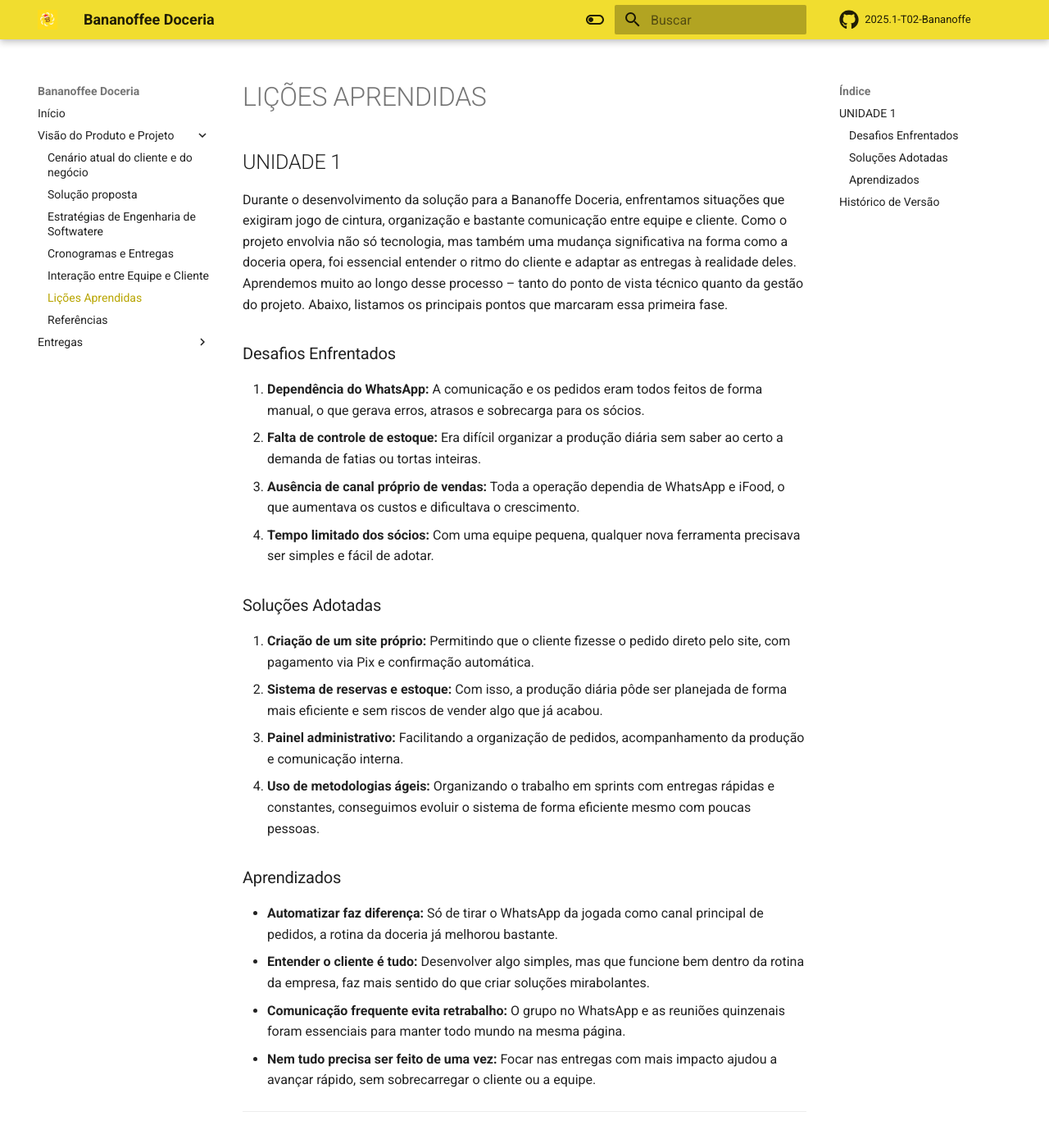
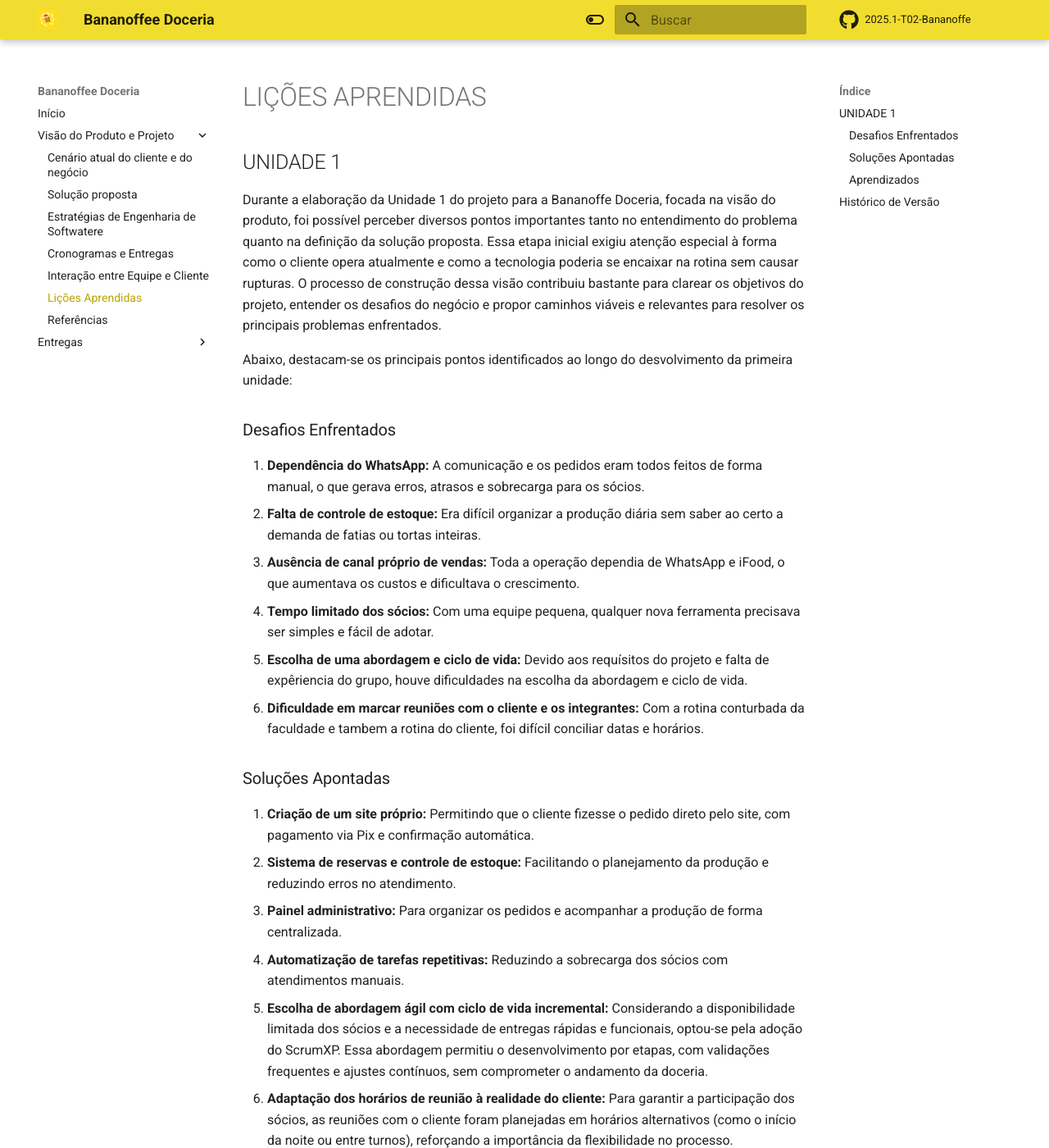
Before and after one commit to mdsreq-fga-unb/2025.1-T02-Bananoffe, an MkDocs documentation site: the page built from docs/pages/visaoDoProduto/licoesAprendidas.md, in a window 1280 px wide and 1400 px high. Shown: the whole window at 82% size. Built offline with MkDocs 1.6.1 and Material for MkDocs 9.7.7, drawn with Linux system fonts in a browser that asks for light colours; comment, search, counter and statistics services are not loaded; some of the changed text lies outside the part shown.

Commit message:
update liçoes aprendidas

```diff
--- a/docs/pages/visaoDoProduto/licoesAprendidas.md
+++ b/docs/pages/visaoDoProduto/licoesAprendidas.md
@@ -1,7 +1,9 @@
 # LIÇÕES APRENDIDAS
 ## UNIDADE 1
 
-Durante o desenvolvimento da solução para a Bananoffe Doceria, enfrentamos situações que exigiram jogo de cintura, organização e bastante comunicação entre equipe e cliente. Como o projeto envolvia não só tecnologia, mas também uma mudança significativa na forma como a doceria opera, foi essencial entender o ritmo do cliente e adaptar as entregas à realidade deles. Aprendemos muito ao longo desse processo – tanto do ponto de vista técnico quanto da gestão do projeto. Abaixo, listamos os principais pontos que marcaram essa primeira fase.
+Durante a elaboração da Unidade 1 do projeto para a Bananoffe Doceria, focada na visão do produto, foi possível perceber diversos pontos importantes tanto no entendimento do problema quanto na definição da solução proposta. Essa etapa inicial exigiu atenção especial à forma como o cliente opera atualmente e como a tecnologia poderia se encaixar na rotina sem causar rupturas. O processo de construção dessa visão contribuiu bastante para clarear os objetivos do projeto, entender os desafios do negócio e propor caminhos viáveis e relevantes para resolver os principais problemas enfrentados.
+
+Abaixo, destacam-se os principais pontos identificados ao longo do desvolvimento da primeira unidade:
 
 ### Desafios Enfrentados
 
@@ -9,26 +11,30 @@
 2. **Falta de controle de estoque:** Era difícil organizar a produção diária sem saber ao certo a demanda de fatias ou tortas inteiras.
 3. **Ausência de canal próprio de vendas:** Toda a operação dependia de WhatsApp e iFood, o que aumentava os custos e dificultava o crescimento.
 4. **Tempo limitado dos sócios:** Com uma equipe pequena, qualquer nova ferramenta precisava ser simples e fácil de adotar.
+5. **Escolha de uma abordagem e ciclo de vida:** Devido aos requísitos do projeto e falta de expêriencia do grupo, houve dificuldades na escolha da abordagem e ciclo de vida.
+6. **Dificuldade em marcar reuniões com o cliente e os integrantes:** Com a rotina conturbada da faculdade e tambem a rotina do cliente, foi difícil conciliar datas e horários.
 
-### Soluções Adotadas
+### Soluções Apontadas
 
 1. **Criação de um site próprio:** Permitindo que o cliente fizesse o pedido direto pelo site, com pagamento via Pix e confirmação automática.
-2. **Sistema de reservas e estoque:** Com isso, a produção diária pôde ser planejada de forma mais eficiente e sem riscos de vender algo que já acabou.
-3. **Painel administrativo:** Facilitando a organização de pedidos, acompanhamento da produção e comunicação interna.
-4. **Uso de metodologias ágeis:** Organizando o trabalho em sprints com entregas rápidas e constantes, conseguimos evoluir o sistema de forma eficiente mesmo com poucas pessoas.
+2. **Sistema de reservas e controle de estoque:** Facilitando o planejamento da produção e reduzindo erros no atendimento.
+3. **Painel administrativo:** Para organizar os pedidos e acompanhar a produção de forma centralizada.
+4. **Automatização de tarefas repetitivas:** Reduzindo a sobrecarga dos sócios com atendimentos manuais.
+5. **Escolha de abordagem ágil com ciclo de vida incremental:** Considerando a disponibilidade limitada dos sócios e a necessidade de entregas rápidas e funcionais, optou-se pela adoção do ScrumXP. Essa abordagem permitiu o desenvolvimento por etapas, com validações frequentes e ajustes contínuos, sem comprometer o andamento da doceria.
+6. **Adaptação dos horários de reunião à realidade do cliente:** Para garantir a participação dos sócios, as reuniões com o cliente foram planejadas em horários alternativos (como o início da noite ou entre turnos), reforçando a importância da flexibilidade no processo.
 
 ### Aprendizados
 
-- **Automatizar faz diferença:** Só de tirar o WhatsApp da jogada como canal principal de pedidos, a rotina da doceria já melhorou bastante.
-- **Entender o cliente é tudo:** Desenvolver algo simples, mas que funcione bem dentro da rotina da empresa, faz mais sentido do que criar soluções mirabolantes.
-- **Comunicação frequente evita retrabalho:** O grupo no WhatsApp e as reuniões quinzenais foram essenciais para manter todo mundo na mesma página.
-- **Nem tudo precisa ser feito de uma vez:** Focar nas entregas com mais impacto ajudou a avançar rápido, sem sobrecarregar o cliente ou a equipe.
-
+- **Entender a realidade do cliente:** Antes de pensar em tecnologias, foi essencial compreender como a doceria funciona no dia a dia.
+- **Soluções simples:** Propostas básicas como um site com cardápio atualizado já trazem ganhos significativos.
+- **Clareza nos objetivos:** Ter uma visão bem definida desde o início facilita as próximas etapas do projeto.
+- **Trabalhar com negócios reais:** As limitações de tempo, equipe e rotina precisam ser levadas em conta para propor algo realmente viável.
+- **Escolher uma abordagem adequada ao projeto:** A decisão de qual metodologia iremos seguir e qual processo, influencia diretamente na organização de todo o cronograma do projeto, como tambem o fluxo de desenvolvimento.
 ---
 
 ## Histórico de Versão
 
-| Data     | Versão | Descrição            | Autor        |
-| -------- | ------ | -------------------- | ------------ |
-| 19/04/25 | 1.0    | Criação do Documento | Bruno Garcia |
-| 19/04/25 | 1.1    | Adicionado Ajustes   | Bruno Garcia |
+| Data     | Versão | Descrição                        | Autor             |
+|----------|--------|----------------------------------|-------------------|
+| 19/04/25 | 1.0    | Criação do Documento             | Bruno Garcia      |
+| 19/04/25 | 1.1    | Ajustes de conteúdo e estrutura  | Matheus Rodrigues |
```
